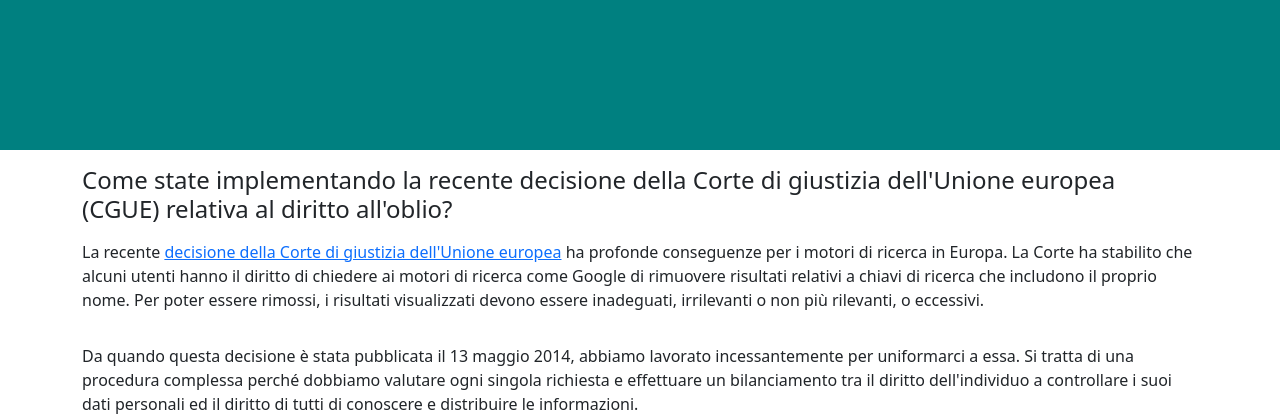
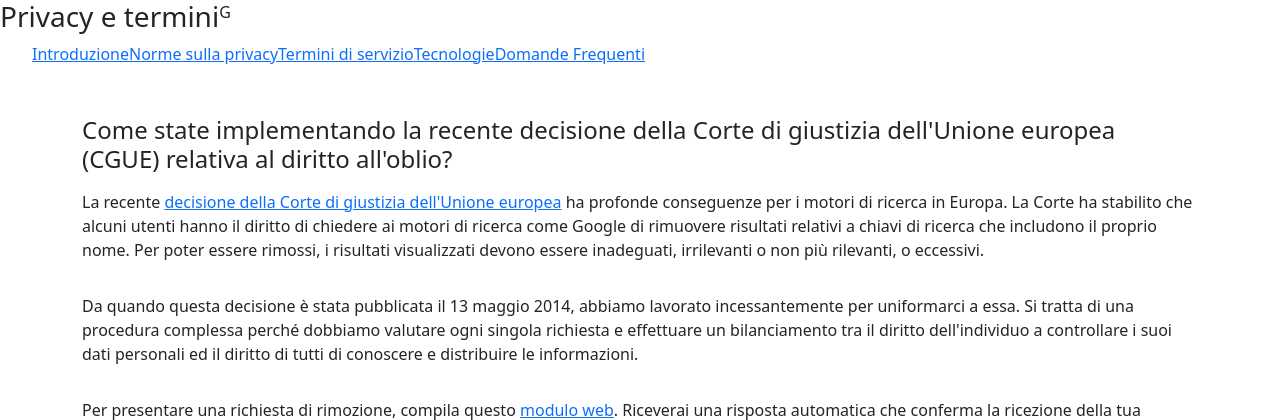
Before and after one commit to MrGians/php-google-faq, a PHP site: page / in a window 1280 px wide. Shown: the top 420 px of the page. Run offline with PHP 8.4, Linux system fonts and the light colour scheme.

Commit message:
Added Header

```diff
--- a/index.php
+++ b/index.php
@@ -75,7 +75,27 @@ $faqs = [
 </head>
 <body>
   <!-- Header -->
-  <header></header>
+  <header>
+    <!-- Top Header -->
+    <div id="top-header">
+      <!-- Page Title -->
+      <h1 class="h3">Privacy e termini</h1>
+      <!-- Btn User Actions -->
+      <div class="btn-header">
+        <span>G</span>
+      </div>
+    </div>
+    <!-- Navigation | Bottom Header -->
+    <nav id="navbar">
+      <ul>
+        <li><a href="#">Introduzione</a></li>
+        <li><a href="#">Norme sulla privacy</a></li>
+        <li><a href="#">Termini di servizio</a></li>
+        <li><a href="#">Tecnologie</a></li>
+        <li class="active"><a href="#">Domande Frequenti</a></li>
+      </ul>
+    </nav>
+  </header>
   <!-- Main -->
   <main>
     <div class="container">
--- a/style.css
+++ b/style.css
@@ -1,11 +1,18 @@
 header {
-  /* TODO remove */
-  height: 150px;
-  background-color: teal;
+  height: 100px;
+}
+
+#top-header {
+  display: flex;
+}
+
+header #navbar ul {
+  list-style-type: none;
+  display: flex;
 }
 
 footer {
   /* TODO remove */
-  height: 80px;
+  height: 50px;
   background-color: teal;
 }
```
